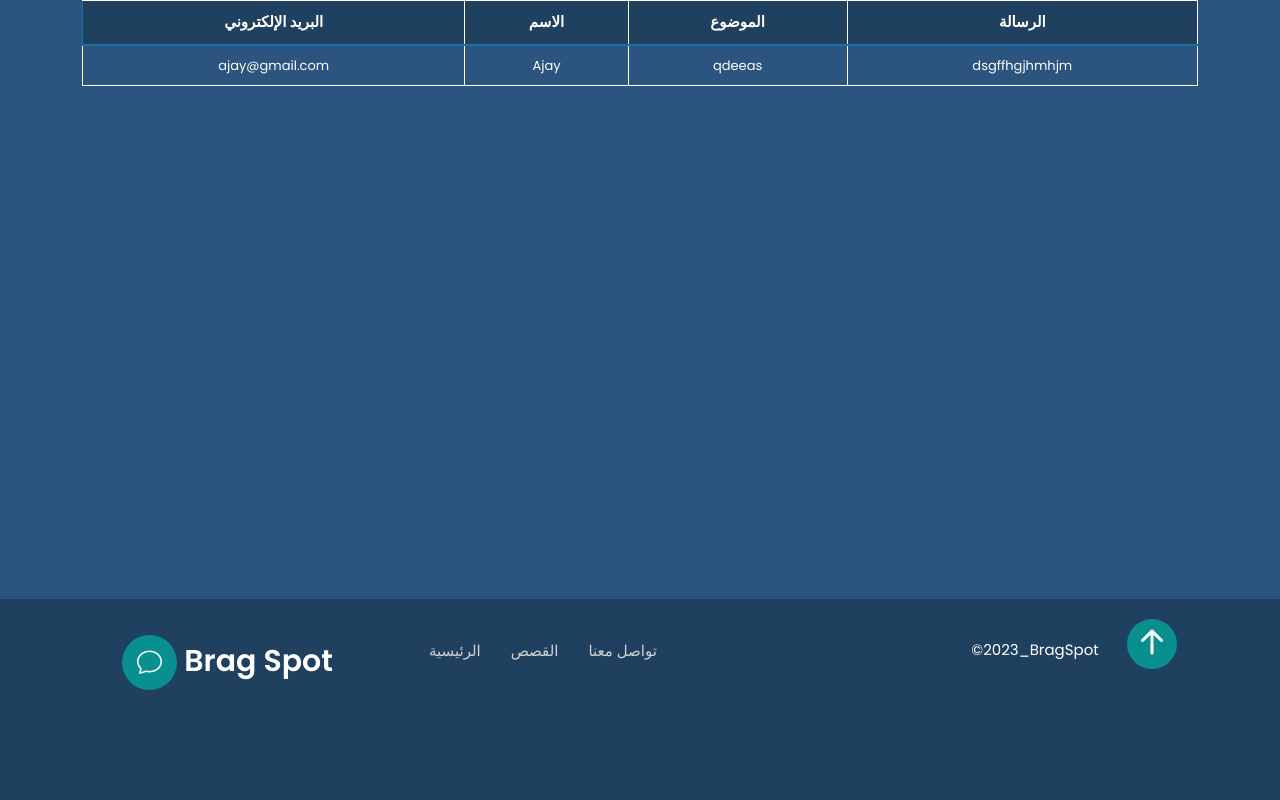
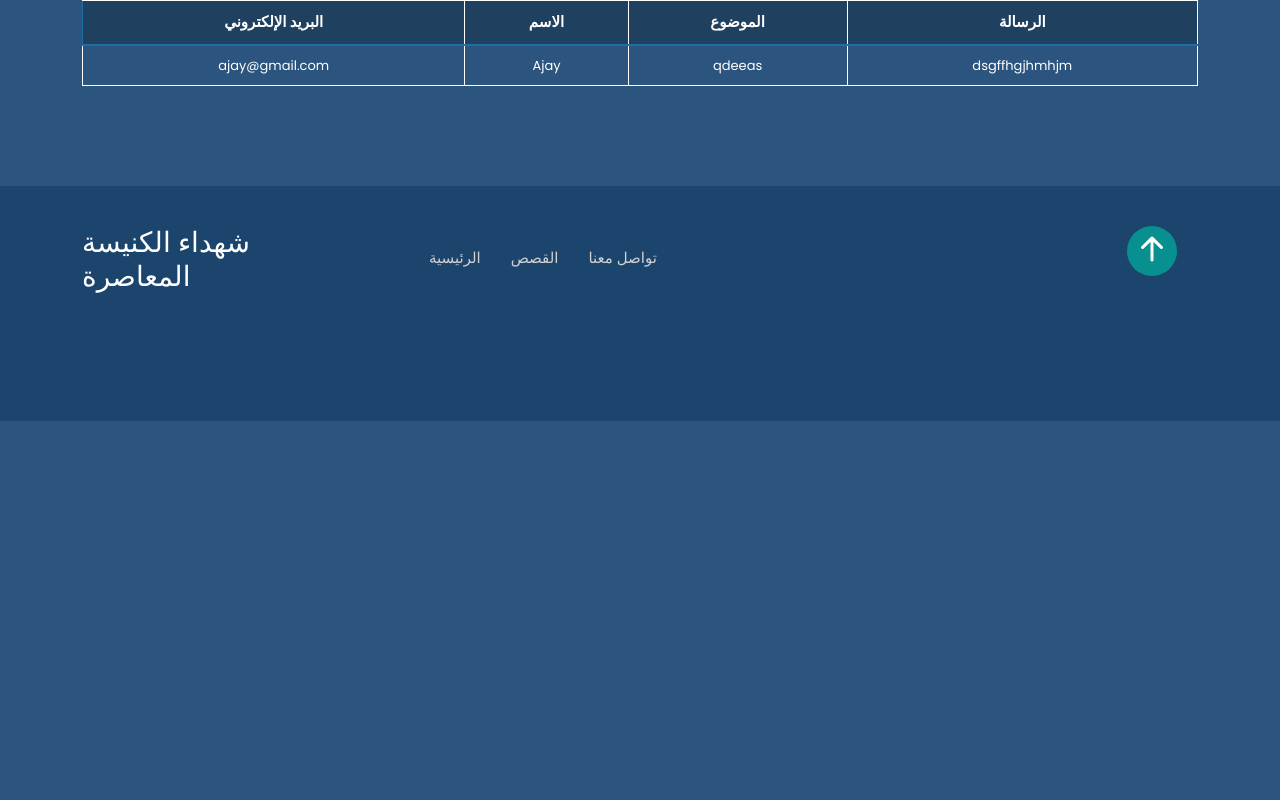
Before and after one commit to Martinasamy589/mahraganPHP, a PHP site: page /4akawi.php in a window 1280 px wide. Run offline with PHP 8.4, Linux system fonts and the light colour scheme; data comes from the database, SQL or seed files in the repository.

Commit message:
updating footer style

```diff
--- a/4akawi.php
+++ b/4akawi.php
@@ -71,7 +71,7 @@
             padding: 20px;
         }
 
-        footer {
+        bi bi-arrows-move {
             background-color: #204060;
             color: #FFFFFF;
             text-align: center;
@@ -137,7 +137,7 @@
         <div class="container">
             <div class="row">
                 <div class="col-lg-3 col-md-12 col-sm-12">
-                    <p class="logo"><i class="bi bi-chat"></i> Brag Spot</p>
+                <h3 style ="color : #fff;"><i ></i>شهداء الكنيسة المعاصرة</h3>
                 </div>
                 <div class="col-lg-6 col-md-12 col-sm-12">
                     <ul class="d-flex">
@@ -147,7 +147,6 @@
                     </ul>
                 </div>
                 <div class="col-lg-2 col-md-12 col-sm-12">
-                    <p>&copy;2023_BragSpot</p>
                 </div>
                 <div class="col-lg-1 col-md-12 col-sm-12">
                     <!-- back to top  -->
--- a/indexAdmin.php
+++ b/indexAdmin.php
@@ -33,7 +33,7 @@ if (!isset($_SESSION['username'])) {
     <header class="navbar-section">
         <nav class="navbar navbar-expand-lg">
             <div class="container-fluid">
-                <a class="navbar-brand" href="#"><i class="bi bi-chat"></i> Brag Spot</a>
+                <a class="navbar-brand" href="#"><i class="bi bi-arrows-move"></i>شهداء الكنيسة المعاصرة</a>
                 <button class="navbar-toggler" type="button" data-bs-toggle="collapse" data-bs-target="#navbarNav"
                     aria-controls="navbarNav" aria-expanded="false" aria-label="Toggle navigation">
                     <span class="navbar-toggler-icon"></span>
@@ -351,7 +351,7 @@ if ($result && mysqli_num_rows($result) > 0) {
         <div class="container">
             <div class="row">
                 <div class="col-lg-3 col-md-12 col-sm-12">
-                    <p class="logo"><i class="bi bi-chat"></i> Brag Spot</p>
+                <h3 style ="color : #fff;"><i ></i>شهداء الكنيسة المعاصرة</h3>
                 </div>
                 <div class="col-lg-6 col-md-12 col-sm-12">
                     <ul class="d-flex">
@@ -363,7 +363,6 @@ if ($result && mysqli_num_rows($result) > 0) {
                 </div>
 
                 <div class="col-lg-2 col-md-12 col-sm-12">
-                    <p>&copy;2023_BragSpot</p>
                 </div>
 
                 <div class="col-lg-1 col-md-12 col-sm-12">
--- a/reqStatus.php
+++ b/reqStatus.php
@@ -204,7 +204,7 @@ $result = $conn->query($sql);
     <div class="container">
         <div class="row">
             <div class="col-lg-3 col-md-12 col-sm-12">
-                <p class="logo"><i class="bi bi-chat"></i> Brag Spot</p>
+            <h3 style ="color : #fff;"><i ></i>شهداء الكنيسة المعاصرة</h3>
             </div>
             <div class="col-lg-6 col-md-12 col-sm-12">
                 <ul class="d-flex">
@@ -214,7 +214,6 @@ $result = $conn->query($sql);
                 </ul>
             </div>
             <div class="col-lg-2 col-md-12 col-sm-12">
-                <p>&copy;2023_BragSpot</p>
             </div>
             <div class="col-lg-1 col-md-12 col-sm-12">
                 <a href="#" class="back-to-top d-flex align-items-center justify-content-center"><i class="bi bi-arrow-up-short"></i></a>
--- a/story.php
+++ b/story.php
@@ -190,7 +190,7 @@ if (isset($_GET['id']) && is_numeric($_GET['id'])) {
         <div class="container">
             <div class="row">
                 <div class="col-lg-3 col-md-12 col-sm-12">
-                    <p class="logo"><i class="bi bi-chat"></i> Brag Spot</p>
+                    <h3 style ="color : #fff;"><i ></i>شهداء الكنيسة المعاصرة</h3>
                 </div>
                 <div class="col-lg-6 col-md-12 col-sm-12">
                     <ul class="d-flex">
@@ -202,7 +202,6 @@ if (isset($_GET['id']) && is_numeric($_GET['id'])) {
                 </div>
 
                 <div class="col-lg-2 col-md-12 col-sm-12">
-                    <p>&copy;2023_BragSpot</p>
                 </div>
 
                 <div class="col-lg-1 col-md-12 col-sm-12">
--- a/totalCards.php
+++ b/totalCards.php
@@ -160,7 +160,7 @@ mysqli_close($conn);
         <div class="container" >
             <div class="row">
                 <div class="col-lg-3 col-md-12 col-sm-12">
-                    <p class="logo"><i class="bi bi-chat"></i> Brag Spot</p>
+                <h3 style ="color : #fff;"><i ></i>شهداء الكنيسة المعاصرة</h3>
                 </div>
                 <div class="col-lg-6 col-md-12 col-sm-12">
                     <ul class="d-flex">
@@ -170,7 +170,6 @@ mysqli_close($conn);
                     </ul>
                 </div>
                 <div class="col-lg-2 col-md-12 col-sm-12">
-                    <p>&copy;2023_BragSpot</p>
                 </div>
                 <div class="col-lg-1 col-md-12 col-sm-12">
                     <!-- back to top  -->
--- a/vstoryReq.php
+++ b/vstoryReq.php
@@ -242,7 +242,7 @@ if (isset($_GET['id']) && is_numeric($_GET['id'])) {
     <div class="container">
         <div class="row">
             <div class="col-lg-3 col-md-12 col-sm-12">
-                <p class="logo"><i class="bi bi-chat"></i> Brag Spot</p>
+                <p class="logo"><i ></i>شهداء الكنيسة المعاصرة</p>
             </div>
             <div class="col-lg-6 col-md-12 col-sm-12">
                 <ul class="d-flex">
@@ -252,7 +252,6 @@ if (isset($_GET['id']) && is_numeric($_GET['id'])) {
                 </ul>
             </div>
             <div class="col-lg-2 col-md-12 col-sm-12">
-                <p>&copy;2023_BragSpot</p>
             </div>
             <div class="col-lg-1 col-md-12 col-sm-12">
                 <!-- back to top  -->
```
Also changed, not shown: index.php (+3 -4 lines).
